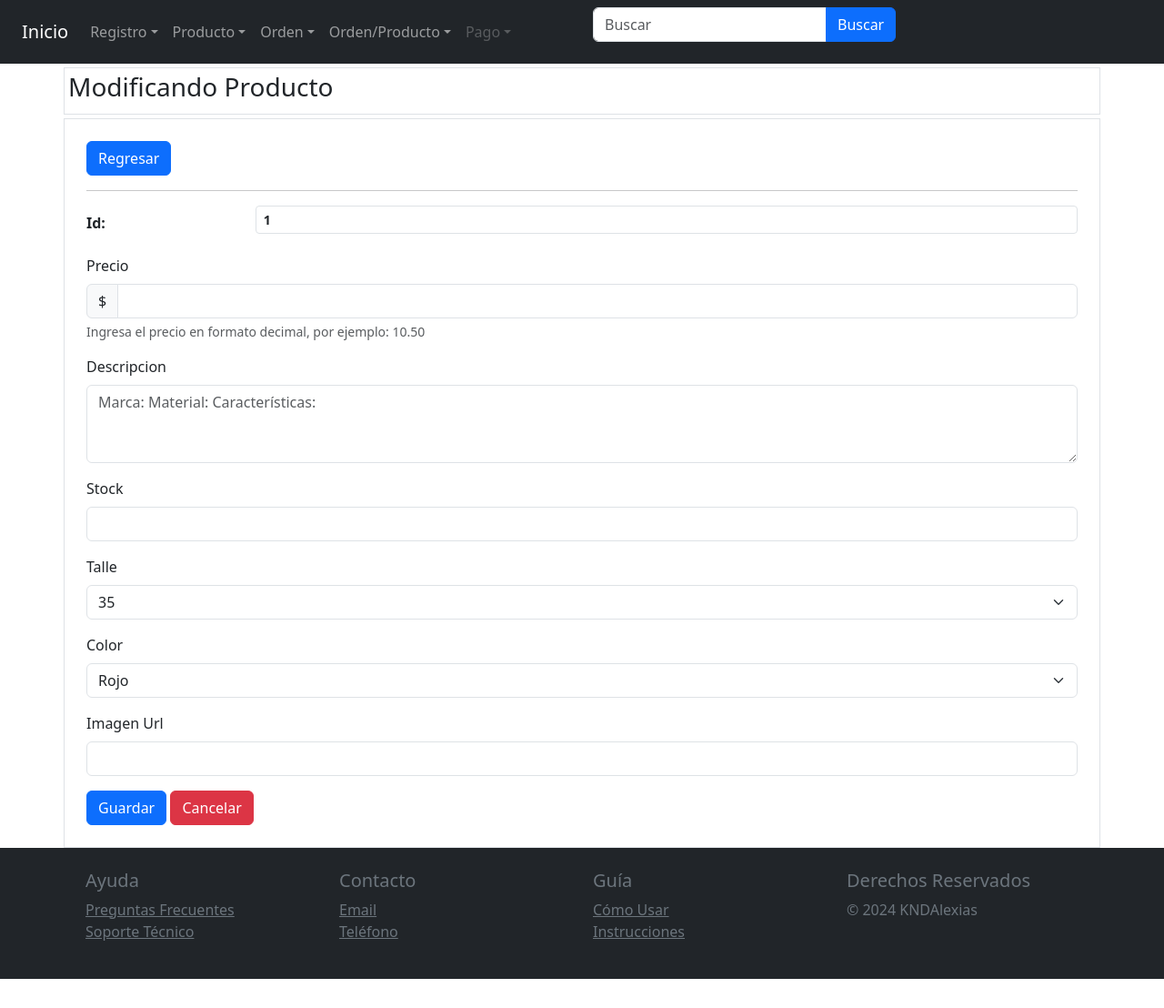
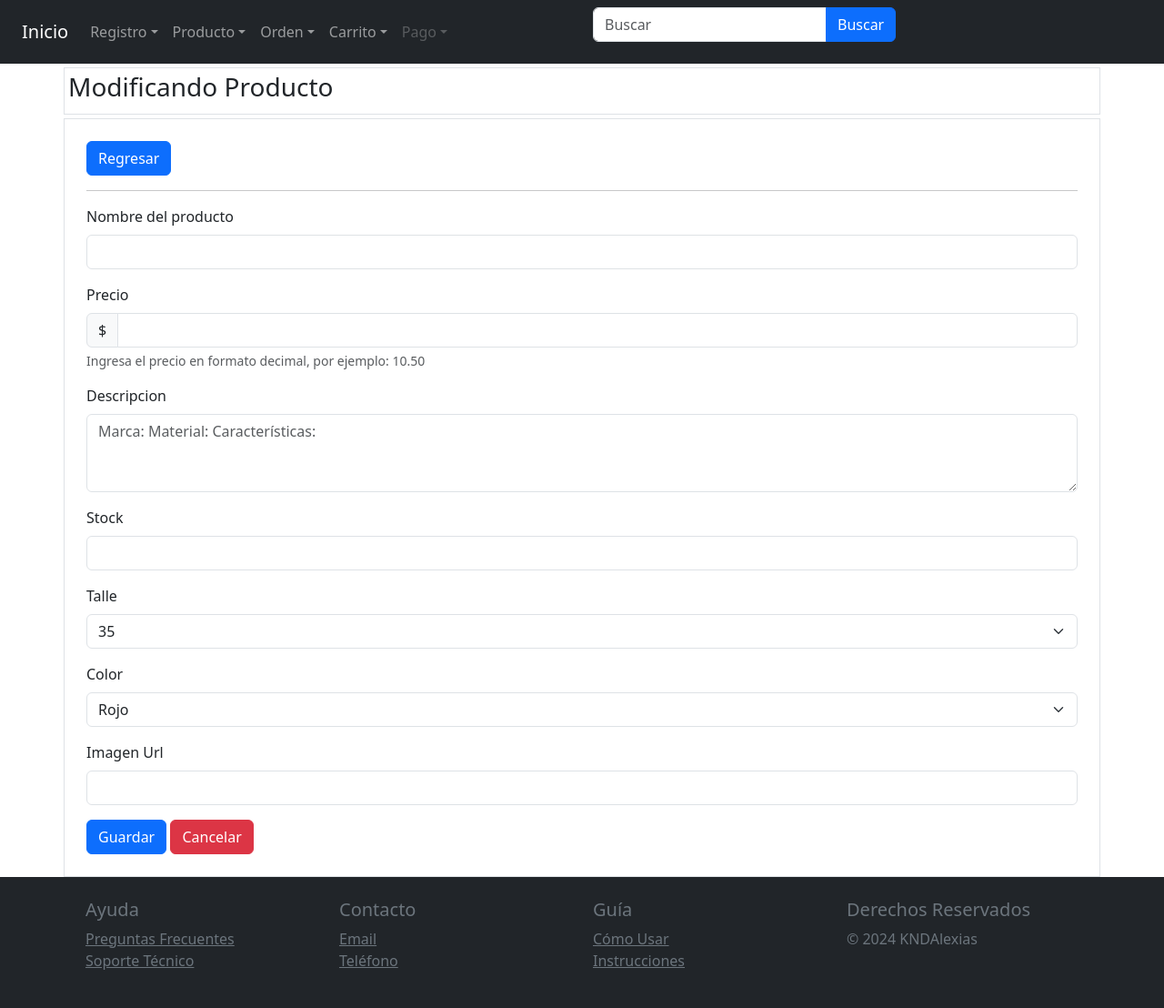
Before and after one commit to AlexiasXro/Ecommerce, a PHP site: page /Vista/V-producto/edit.php?id=1 in a window 1280 px wide. Shown: the whole page at 91% size. Before the commit the page ends 1076 px from the top, so only its background shows below. Run offline with PHP 8.4, Linux system fonts and the light colour scheme; tables that the repository leaves empty or names only in its code hold one stand-in row (values such as "Sample post").

Commit message:
cambio de los formularios en producto

```diff
--- a/Controlador/productoCon.php
+++ b/Controlador/productoCon.php
@@ -74,6 +74,28 @@ class ProductoCon {
         return $result;
     }
 
+    //P A G I N A D O
+
+    public function mostrarProductos($pagina) {
+        // Llamar a la función obtenerProductosPaginados del modelo
+        $productosModel = new Producto(); // Suponiendo que tengas un modelo llamado ProductosModel
+        $productos = $productosModel->obtenerProductosPaginados($pagina);
+
+        // Aquí podrías pasar los datos de los productos a una vista para renderizarlos en la interfaz de usuario
+        // Por simplicidad, asumiré que simplemente los imprimirás aquí
+
+        if ($productos !== false) {
+            foreach ($productos as $producto) {
+                echo $producto['nombre'] . '<br>'; // Suponiendo que el nombre del producto se encuentra en la columna 'nombre'
+                // Puedes imprimir más detalles del producto según tu estructura de datos
+            }
+        } else {
+            echo "Ha ocurrido un error al cargar los productos.";
+        }
+
+        // También podrías incluir lógica para mostrar los controles de paginación en la interfaz de usuario
+        // Por ejemplo, enlaces para ir a la página siguiente, anterior, etc.
+    }
 
 }
 
--- a/Modelo/productoMod.php
+++ b/Modelo/productoMod.php
@@ -104,6 +104,9 @@ class Producto {
     {
         try {
             $conexion = Conexion::conectar();
+            $rutaBase = 'ecommerce/Vista/public/producto-img/';
+            $nombreImagen = "1.png"; // Nombre de la imagen
+            $rutaCompleta = $rutaBase . $nombreImagen;
 
             $sql = "INSERT INTO productos (nombre, descripcion, precio, imagenurl, stock, talle, color)
                                     VALUES( :nombre, :descripcion, :precio, :imagen_url, :stock, :talle, :color)";
@@ -116,7 +119,7 @@ class Producto {
             $stock = $producto->getStock();
             $talle = $producto->getTalle();
             $color = $producto->getColor();
-            $imagen_url = $producto->getImagenurl();
+            $imagen_url = $rutaCompleta;
             //vincular los parametros
             $stmt->bindParam(':nombre', $nombre);
             $stmt->bindParam(':descripcion', $descripcion);
@@ -237,6 +240,30 @@ class Producto {
         return $result;
     }
 
+    //PAGINADO 8productos
+    public function obtenerProductosPaginados($pagina)
+    {
+        try {
+            $conexion = Conexion::conectar();
+            $porPagina = 8; // Número de productos por página
+            $inicio = ($pagina - 1) * $porPagina;
+
+            $sql = "SELECT * FROM productos LIMIT :inicio, :porPagina";
+
+            $stmt = $conexion->prepare($sql);
+            $stmt->bindParam(':inicio', $inicio, PDO::PARAM_INT);
+            $stmt->bindParam(':porPagina', $porPagina, PDO::PARAM_INT);
+            $stmt->execute();
+
+            $productos = $stmt->fetchAll(PDO::FETCH_ASSOC);
+
+            return $productos;
+        } catch (PDOException $e) {
+            error_log("Error al obtener los productos paginados: " . $e->getMessage());
+            return false;
+        }
+    }
+
 
 }
 
--- a/Vista/V-orden/create.php
+++ b/Vista/V-orden/create.php
@@ -1,3 +1,4 @@
+
 <?php
 
 // Incluye el encabezado y el menú
@@ -10,13 +11,14 @@ require_once('c://xampp/htdocs/ecommerce/Vista/includes/header.php');
     <form action="store.php" method="POST" autocomplete="off">
         <div class="mb-3">
             <label for="id_usuario" class="form-label">ID de Usuario</label>
-            <input type="text" class="form-control" id="id_usuario" name="id_usuario" readonly placeholder="Automático">
+            <input type="text" class="form-control" id="id_usuario" name="id_usuario">
         </div>
 
         <div class="mb-3">
             <label for="id_producto" class="form-label">ID de Producto</label>
-            <input type="text" class="form-control" id="id_producto" name="id_producto" readonly placeholder="Automático">
+            <input type="text" class="form-control" id="id_producto" name="id_producto">
         </div>
+
 
         <div class="mb-3">
             <label for="estado" class="form-label">Estado</label>
--- a/Vista/V-orden/index.php
+++ b/Vista/V-orden/index.php
@@ -45,7 +45,7 @@ if (isset($_SESSION['mensaje'])) {
                         <td><?= $orden['estado'] ?></td>
                         <td><?= $orden['fecha_creacion'] ?></td>
                         <td colspan="3">
-                            a href='show.php?id=<?= $orden['id'] ?>' class='btn btn-primary m-1'>Ver</a>
+                            <a href='show.php?id=<?= $orden['id'] ?>' class='btn btn-primary m-1'>Ver</a>
                             <a href='edit.php?id=<?= $orden['id'] ?>' class='btn btn-success m-1'>Actualizar</a>
                             <!-- Button trigger modal -->
                             <a href='delete.php?id=<?= $orden['id'] ?>' class='btn btn-danger m-1' data-bs-toggle="modal" data-bs-target="#exampleModalIndex">Eliminar</a>
@@ -72,7 +72,7 @@ if (isset($_SESSION['mensaje'])) {
                 <?php endforeach; ?>
             <?php else : ?>
                 <tr>
-                    <td colspan='6' class="text-center">No hay ordenes</td>
+                    <td colspan='5' class="text-center">No hay ordenes</td>
                 </tr>
             <?php endif; ?>
         </tbody>
--- a/Vista/V-producto/create.php
+++ b/Vista/V-producto/create.php
@@ -24,7 +24,7 @@ require_once('c://xampp/htdocs/ecommerce/Vista/includes/header.php');
         </div>
         <div class="mb-3">
             <label for="descripcion" class="form-label">Descripcion</label>
-            <textarea name="descripcion" class="form-control" id="descripcion" rows="3" placeholder="Marca: Material: Características:"></textarea>
+            <textarea name="descripcion" class="form-control" id="descripcion" rows="3" placeholder="Marca, Material, Características:"></textarea>
         </div>
 
         <div class="mb-3">
@@ -59,6 +59,10 @@ require_once('c://xampp/htdocs/ecommerce/Vista/includes/header.php');
             <label for="website" class="form-label">Imagen Url</label>
             <input type="url" name="imagen_url" class="form-control" id="website">
         </div>
+        <div class="mb-3">
+            <label for="fileInput" class="form-label">Seleccionar imagen</label>
+            <input type="file" class="form-control-file" id="fileInput">
+        </div>
         <button type="submit" class="btn btn-primary" href="show.php">Guardar</button>
         <a class="btn btn-danger" href="index.php">Cancelar</a>
     </form>
--- a/Vista/V-producto/edit.php
+++ b/Vista/V-producto/edit.php
@@ -50,11 +50,9 @@ if ($detallesProducto !== false) {
             <!-- otros botones -->
             <hr>
         </div>
-        <div class="mb-3 row">
-            <label for="id" class="col-sm-2 col-form-label fw-bold">Id:</label>
-            <div class="col-sm">
-                <input type="text" name="id" class="form-control form-control-sm fw-bold" id="id" value="<?= $detallesProducto['id_producto'] ?>" readonly>
-            </div>
+        <div class="mb-3">
+    <label for="nombre" class="form-label">Nombre del producto</label>
+    <input type="text" class="form-control" id="nombre" name="nombre" required>
 </div>
 <div class="mb-3">
     <label for="precio" class="form-label">Precio</label>
@@ -66,16 +64,15 @@ if ($detallesProducto !== false) {
 </div>
 <div class="mb-3">
     <label for="descripcion" class="form-label">Descripcion</label>
-            <textarea name="descripcion" class="form-control" id="descripcion" rows="3" placeholder="Marca: Material: Características:"></textarea>
+    <textarea name="descripcion" class="form-control" id="descripcion" rows="3" placeholder="Marca: Material: Características:" required></textarea>
 </div>
-
 <div class="mb-3">
     <label for="stock" class="form-label">Stock</label>
-            <input type="number" name="stock" class="form-control" id="quantity">
+    <input type="number" name="stock" class="form-control" id="quantity" required>
 </div>
 <div class="mb-3">
     <label for="talle" class="form-label">Talle</label>
-            <select name="talle" class="form-select" id="talle">
+    <select name="talle" class="form-select" id="talle" required>
         <option value="35">35</option>
         <option value="36">36</option>
         <option value="37">37</option>
@@ -84,10 +81,9 @@ if ($detallesProducto !== false) {
         <!-- más opciones -->
     </select>
 </div>
-
 <div class="mb-3">
     <label for="color" class="form-label">Color</label>
-            <select name="color" class="form-select" id="color">
+    <select name="color" class="form-select" id="color" required>
         <option value="rojo">Rojo</option>
         <option value="azul">Azul</option>
         <option value="verde">Verde</option>
--- a/Vista/includes/header.php
+++ b/Vista/includes/header.php
@@ -41,6 +41,7 @@ session_start();
                             <ul class="dropdown-menu">
                                 <li><a class="dropdown-item" href="/ecommerce/Vista/V-producto/index.php">Producto</a></li>
                                 <li><a class="dropdown-item" href="/ecommerce/Vista/V-producto/create.php">Agregar nuevos </a></li>
+                                <li><a class="dropdown-item" href="/ecommerce/Vista/V-producto/create.php">Categoria </a></li>
                             </ul>
                         </li>
                         <li class="nav-item dropdown" data-bs-theme="dark">
@@ -50,11 +51,15 @@ session_start();
                                 <li><a class="dropdown-item" href="/ecommerce/Vista/V-orden/create.php">Agregar nuevos </a></li>
                             </ul>
                         </li>
+
+
                         <li class="nav-item dropdown" data-bs-theme="dark">
-                            <a class="nav-link dropdown-toggle" href="#" role="button" data-bs-toggle="dropdown" aria-expanded="false">Orden/Producto</a>
+                            <a class="nav-link  dropdown-toggle" href="#" role="button" data-bs-toggle="dropdown" aria-expanded="false">Carrito</a>
                             <ul class="dropdown-menu">
-                                <li><a class="dropdown-item" href="/ecommerce/Vista/V-orden-producto/index.php">Orden/Producto</a></li>
-                                <li><a class="dropdown-item" href="/ecommerce/Vista/V-orden-producto/create.php">Agregar nuevos </a></li>
+                                <li><a class="dropdown-item" href="/ecommerce/Vista/V-pagos/index.php">Carrito</a></li>
+                                <li><a class="dropdown-item" href="/ecommerce/Vista/V-pagos/create.php">Producto/Carrito </a></li>
+                                <li><a class="dropdown-item" href="/ecommerce/Vista/V-pagos/create.php">Producto/Orden </a></li>
+                                <li><a class="dropdown-item" href="/ecommerce/Vista/V-pagos/create.php">Agregar carrito </a></li>
                             </ul>
                         </li>
 
```
Also changed, not shown: Vista/V-producto/carro.php (added, +20 -0 lines), Vista/V-producto/show.php (+8 -2 lines), Vista/public/productos-img/1.png (added), Vista/public/productos-img/10.png (added), Vista/public/productos-img/2.png (added), Vista/public/productos-img/3.png (added), Vista/public/productos-img/4.png (added), Vista/public/productos-img/5.png (added), Vista/public/productos-img/6.png (added), Vista/public/productos-img/7.png (added), Vista/public/productos-img/8.png (added), Vista/public/productos-img/9.png (added). Lines whose indentation alone changed are shown as unchanged.
